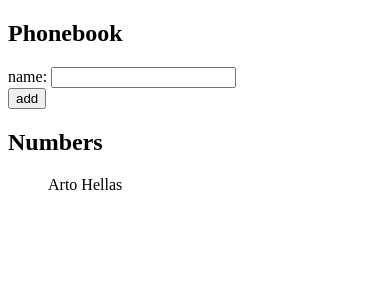
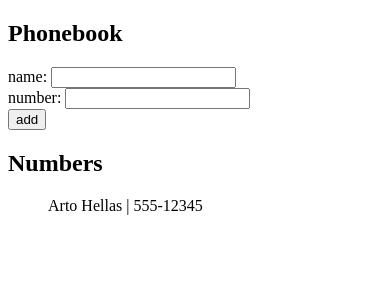
Before and after one commit to rsuriano/Fullstack-Open-2021, a React (Create React App) app in the folder part2/thephonebook/: page / in a window 390 px wide. Shown: the top 300 px of the page. Built offline with nearby package versions, Linux system fonts and the light colour scheme.

Commit message:
2.8: The Phonebook Step3

```diff
--- a/part2/thephonebook/src/App.js
+++ b/part2/thephonebook/src/App.js
@@ -3,27 +3,33 @@ import React, { useState } from 'react'
 const App = () => {
   const [ persons, setpersons ] = useState([
     {
-      name: 'Arto Hellas'
+      name: 'Arto Hellas',
+      phone: '555-12345'
     }
   ])
   const [ newName, setNewName ] = useState('')
+  const [ newPhone, setNewPhone ] = useState('')
 
   // Reads input value and updates its corresponding state
-  const handleInput = (event) => {
+  const handleName = (event) => {
     setNewName(event.target.value)
+  }
+
+  const handleNumber = (event) => {
+    setNewPhone(event.target.value)
   }
 
   // Form Submit handler, adds the current newName to the list of persons
   const addPerson = (event) => {
     event.preventDefault()
 
-    console.log( persons.filter((p) => p.name===newName) )
     //Detect duplicate name and alerts the user
     if ( persons.filter((p) => p.name===newName).length > 0 ){
       window.alert(`${newName} is already on the phonebook.`)
     } else {
       const person = {
-        name: newName
+        name: newName,
+        phone: newPhone
       }
       setpersons(persons.concat(person))
     }
@@ -33,16 +39,14 @@ const App = () => {
     <div>
       <h2>Phonebook</h2>
       <form onSubmit={addPerson}>
-        <div>
-          name: <input onChange={handleInput}/>
-        </div>
-        <div>
-          <button type="submit">add</button>
-        </div>
+        <div> name: <input onChange={handleName}/> </div>
+        <div> number: <input onChange={handleNumber}/> </div>
+        <div> <button type="submit">add</button>  </div>
       </form>
 
       <h2>Numbers</h2>
-      {persons.map((person) => <ul key={person.name}>{person.name}</ul>)}
+      {persons.map((person) => <ul key={person.name}> {person.name} | {person.phone} </ul>)}
+
     </div>
   )
 }
```
